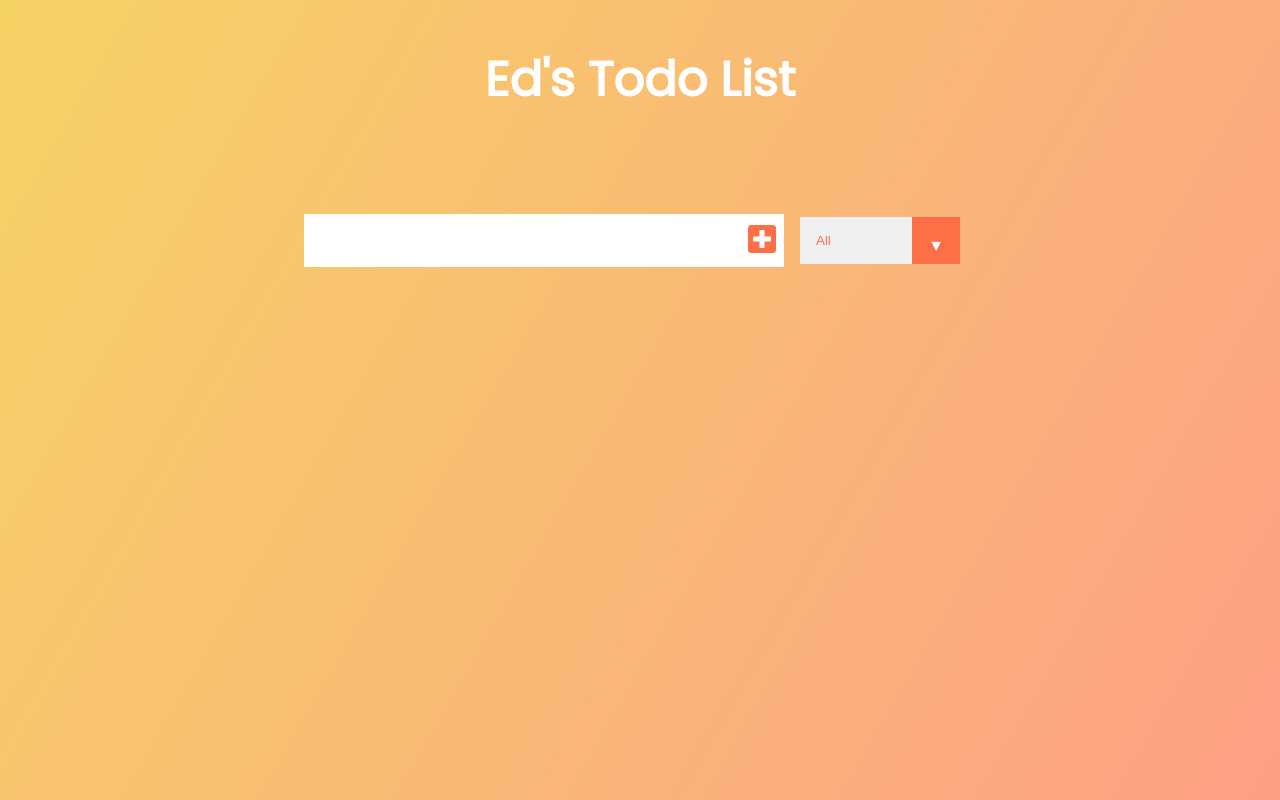
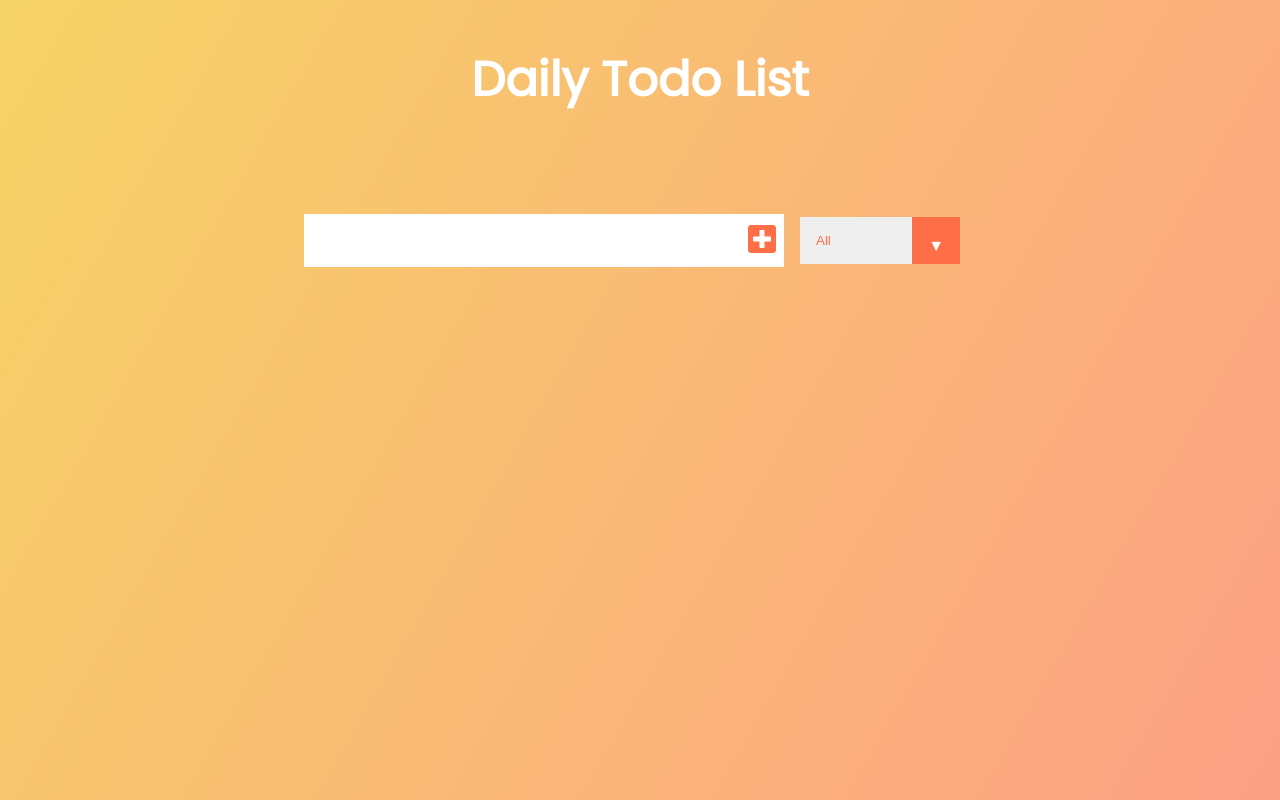
Before and after one commit to Dimitryuk/todolist, a plain HTML site: page index.html in a window 1280 px wide. Drawn offline with Linux system fonts and the light colour scheme.

Commit message:
Update index.html

```diff
--- a/index.html
+++ b/index.html
@@ -18,7 +18,7 @@
   </head>
   <body>
     <header>
-      <h1>Ed's Todo List</h1>
+      <h1>Daily Todo List</h1>
     </header>
     <form>
       <input type="text" class="todo-input" />
```
